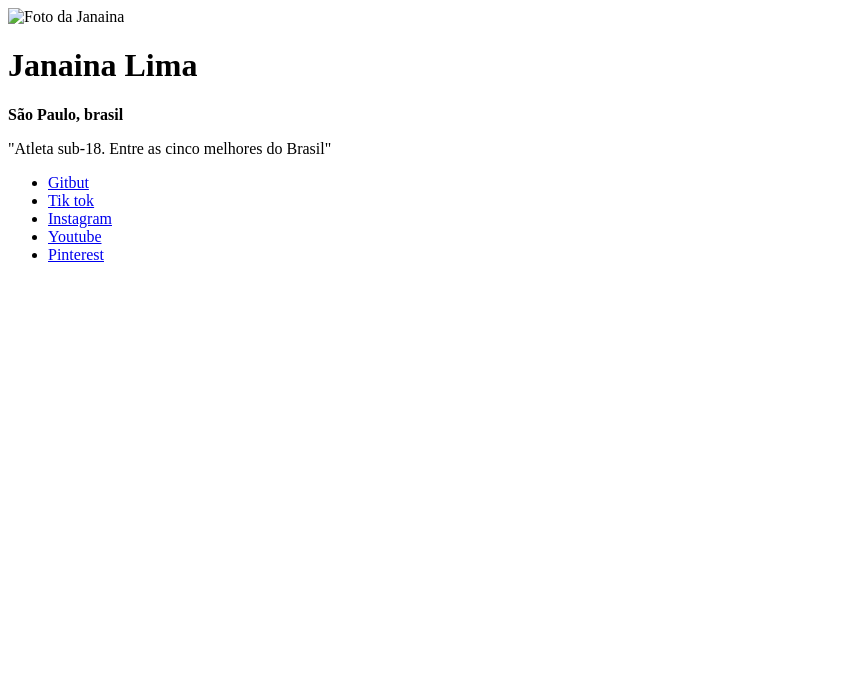
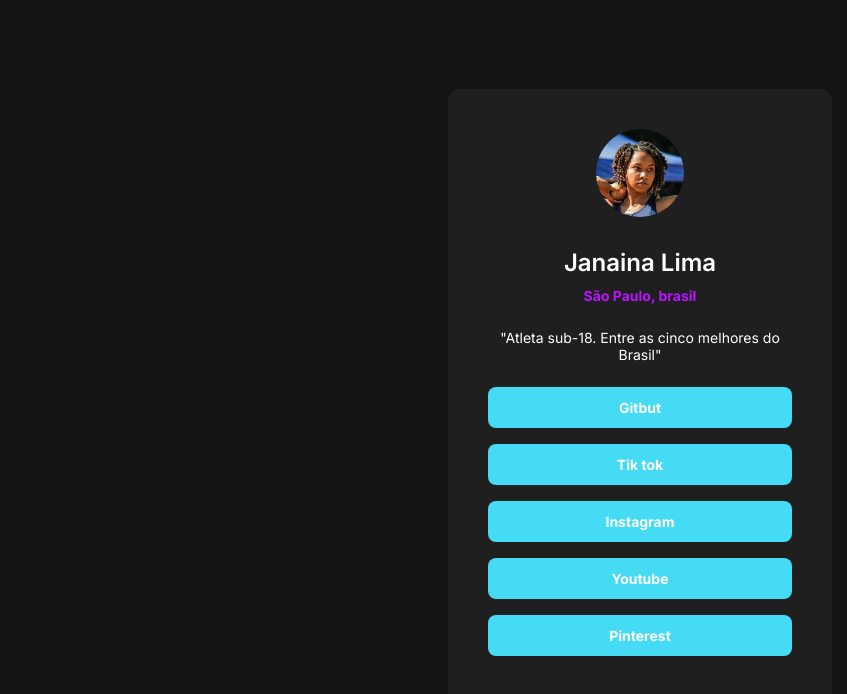
Before and after one commit to JanainaLN/Link-tree, a plain HTML site: page index.html in a window 1280 px wide. Shown: the whole page, without its empty margins (0-847 px from the left). Drawn offline with Linux system fonts and the light colour scheme.

Commit message:
Finalização do projeto

```diff
--- a/index.html
+++ b/index.html
@@ -8,7 +8,7 @@
 </head>
 <body>
     <div>
-    <img src="Janaina_link-tree.jpg" alt="Foto da Janaina">
+    <img src="Janaina_link-tree.jpg"Foto da Janaina">
     <h1>Janaina Lima</h1>
     <strong>São Paulo, brasil</strong>
     <p>"Atleta sub-18. Entre as cinco melhores do Brasil"
--- a/style.css
+++ b/style.css
@@ -1,37 +1,79 @@
-<!doctype html>
-<html lang="pt-br">
-<head>
-  <meta charset="UTF-8" />
-  <meta name="viewport" content="width=device-width, initial-scale=1.0" />
-  <title>Link Tree</title>
-  <link href='/style.css' rel='stylesheet'>
-</head>
-<body>
-    <div>
-    <img src="Janaina_link-tree.jpg" alt="Foto da Janaina">
-    <h1>Janaina Lima</h1>
-    <strong>São Paulo, brasil</strong>
-    <p>"Atleta sub-18. Entre as cinco melhores do Brasil"
-    </p>
+@import url('https://fonts.googleapis.com/css2?family=Inter:ital,opsz,wght@0,14..32,100..900;1,14..32,100..900&display=swap');
 
- <ul>
-  <li>
-      <a href="https://github.com/JanainaLN/Link-tree"target="blank">Gitbut</a>
-   </li>
-   <li>
-      <a href="https://www.tiktok.com/@janaina43636?_t=ZM-8v196J93apr&_r=1"target="blank">Tik tok</a>
-   </li>
-   <li>
-      <a href="https://www.instagram.com/jana_lima1319?igsh=MWp1dzZmbjU2OGphNg=="target="blank">Instagram</a>
-   </li>
-   <li>
-      <a href="https://www.youtube.com/@janaina6952"target="blank">Youtube</a>
-   </li>
-   <li>
-      <a href="https://br.pinterest.com/janaina130609/"target="blank">Pinterest</a>
-   </li>
-   </ul>
-   </div>
+* {
+    margin: 0;
+    padding: 0;
+    box-sizing: border-box;
+    font-family: "Inter", sans-serif;
+}
 
-</body>
-</html>
+:root {
+    --black: #141414;
+    --dark-grey: #1F1F1F;
+    --white: #FFF;
+    --neon-roxo: #BC13FE;
+    --cyano: #46dbf5;
+}
+
+body {
+    background-color: var(--black);
+    height: 100vh;
+
+    display: flex;
+    justify-content: center;
+    align-items: center;
+}
+
+div {
+    background-color: var(--dark-grey);
+    color: var(--white);
+    width: 384px;
+    text-align: center;
+    border-radius: 12px;
+    padding: 40px;
+}
+
+img {
+    width: 88px;
+    border-radius: 50%;
+    margin-bottom: 24px;
+}
+
+h1 {
+    font-size: 24px;
+    font-weight: 600;
+    line-height: 150%;
+    margin-bottom: 4px;
+}
+
+ul, li {
+    list-style: none;
+}
+
+strong {
+    color: var(--neon-roxo);
+    font-size: 14px;
+}
+
+p {
+    margin-block: 24px;
+    font-size: 14px;
+}
+
+a {
+    display: block;
+    background-color: var(--cyano);
+    margin-bottom: 16px;
+    color: var(--white);
+    text-decoration: none;
+    padding: 12px;
+    font-weight: 700;
+    font-size: 14px;
+    border-radius: 8px;
+}
+
+a:hover {
+    background-color: var(--neon-roxo);
+    color: var(--cyano);
+    transition: 0.6s;
+}
```
Also changed, not shown: Janaina_link-tree.jpg (added).
